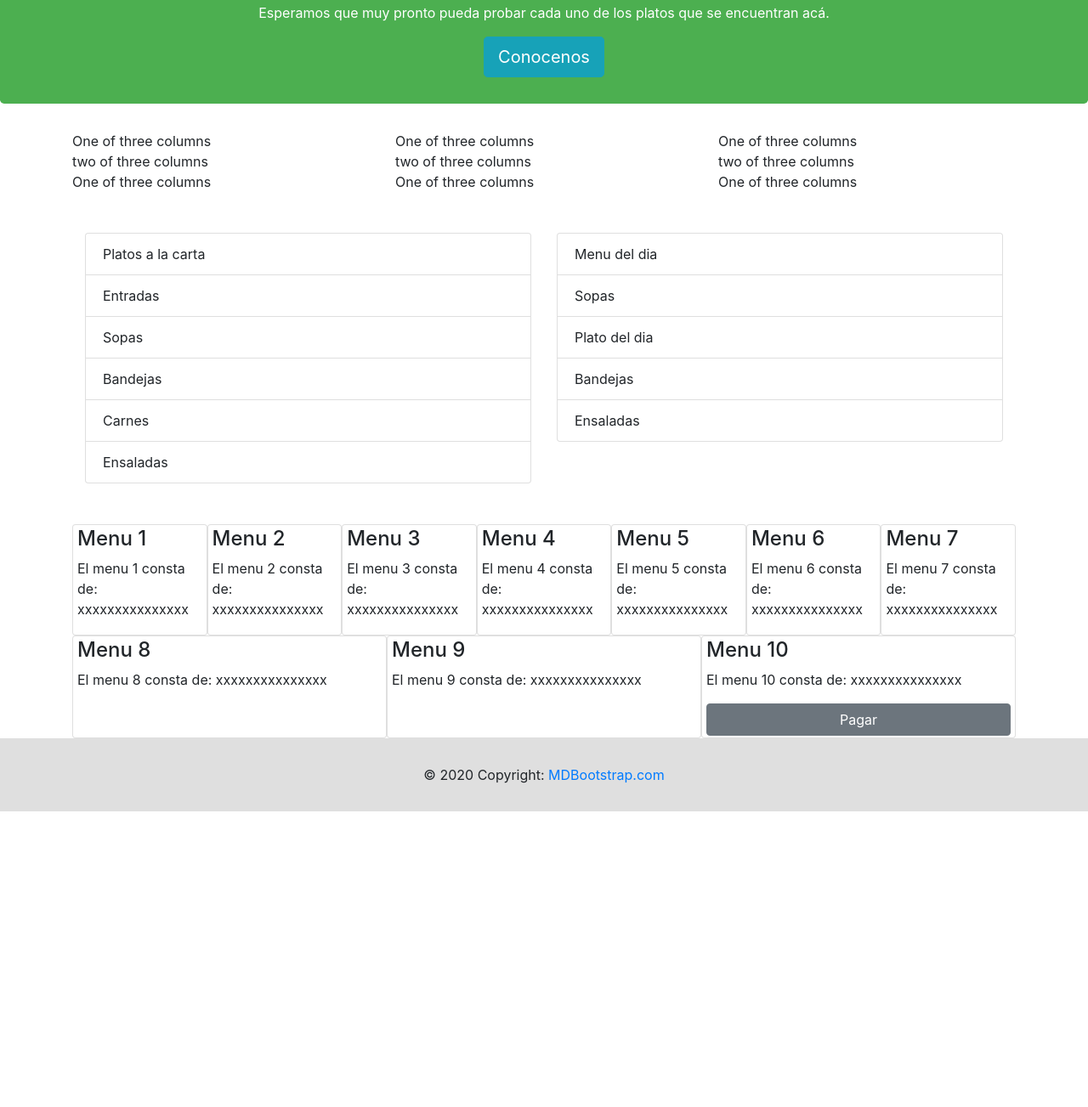
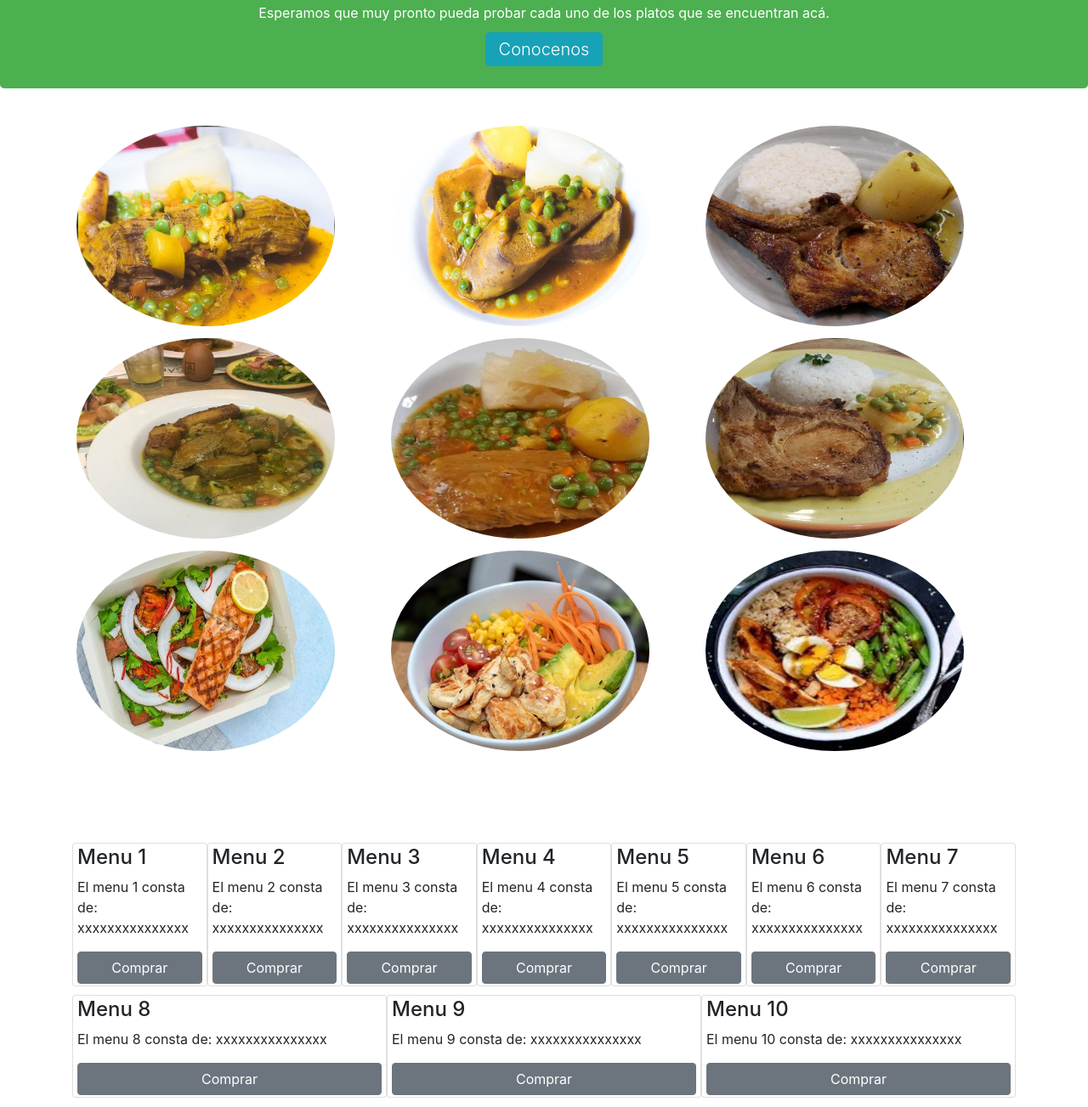
Before and after one commit to lilianrgg/delicias-lily_v2, a website: page index.html in a window 1280 px wide. Shown: the part 177-1480 px from the top of the page at 85% size. Before the commit the page ends 1132 px from the top, so only its background shows below. Drawn offline with nearby package versions, Linux system fonts and the light colour scheme.

Commit message:
se suben ajustes archivos index.html, se agregaron imagenes

```diff
--- a/css/main.css
+++ b/css/main.css
@@ -10,12 +10,23 @@
 
 .btn {
   color: a4a4a4;
+  width: 100%
+}
+
+.btnJumbotron {
+  color: a4a4a4;
 }
 
 .card{
   flex: 1 150px;
   padding: 2px 5px 2px 5px;
+  margin-top: 10px;
+}
 
+.cardImg{
+  flex: 1 350px;
+  padding: 2px 5px 2px 5px;
+  margin-top: 10px;
 }
 
 .footer {
@@ -23,4 +34,5 @@
    background-color: #dfdfdf; /* Green */
    margin-bottom: 0px
    color: white;
+   margin-top: 50px;
 }
--- a/index.html
+++ b/index.html
@@ -28,54 +28,50 @@
 	  <hr class="my-4">
 	  <p>Esperamos que muy pronto pueda probar cada uno de los platos que se encuentran acá.</p>
 	  <p class="lead">
-	    <a class="btn btn-info btn-lg" href="#" role="button">Conocenos</a>
+	    <a class="btnJumbotron btn-info btn-lg" href="#" role="button">Conocenos</a>
 	  </p>
 	</div>
 
 	<!-- Containeers-->
 	<div class="container">
-	  <div class="row align-items-left">
-	    <div class="col">
-	      One of three columns
+	  <div class="d-flex  flex-wrap">
+	    <div class="cardImg d-flex flex-column">
+	      <img src="img/img_comida1.jpg" class="rounded-circle" alt="Cinque Terre" width="304" height="236">
 	    </div>
-	    <div class="col">
-	      One of three columns
+	    <div class="cardImg d-flex flex-column">
+	      <img src="img/img_comida2.jpg" class="rounded-circle" alt="Cinque Terre" width="304" height="236">
 	    </div>
-	    <div class="col">
-	      One of three columns
+	    <div class="cardImg d-flex flex-column">
+	      <img src="img/img_comida3.jpg" class="rounded-circle" alt="Cinque Terre" width="304" height="236">
 	    </div>
-	  </div>
-	  <div class="row align-items-center">
-	    <div class="col">
-	      two of three columns
+	    <div class="cardImg d-flex flex-column">
+	      <img src="img/img_comida4.jpg" class="rounded-circle" alt="Cinque Terre" width="304" height="236">
 	    </div>
-	    <div class="col">
-	      two of three columns
+	    <div class="cardImg d-flex flex-column">
+	      <img src="img/img_comida5.jpg" class="rounded-circle" alt="Cinque Terre" width="304" height="236">
 	    </div>
-	    <div class="col">
-	      two of three columns
+	    <div class="cardImg d-flex flex-column">
+	      <img src="img/img_comida6.jpg" class="rounded-circle" alt="Cinque Terre" width="304" height="236">
 	    </div>
-	  </div>
-	  <div class="row align-items-end">
-	    <div class="col">
-	      One of three columns
+	    <div class="cardImg d-flex flex-column">
+	      <img src="img/img_comida7.jpg" class="rounded-circle" alt="Cinque Terre" width="304" height="236">
 	    </div>
-	    <div class="col">
-	      One of three columns
+	    <div class="cardImg d-flex flex-column">
+	      <img src="img/img_comida8-ens.jpg" class="rounded-circle" alt="Cinque Terre" width="304" height="236">
 	    </div>
-	    <div class="col">
-	      One of three columns
+	    <div class="cardImg d-flex flex-column">
+	     <img src="img/img_comida9-ens.jpg" class="rounded-circle" alt="Cinque Terre" width="304" height="236">
 	    </div>
 	  </div>
 	</div>
 
 	</br></br>
 
-	<!-- Lista-->
+	<!-- Lista, Uso de flex-->
+	<!--
 	<div class="container">
 
 	 <div class="d-flex">
-	<!-- Uso de flex-->
 	 	<div class="col">
 			 <ul class="list-group">
 			  <li class="list-group-item">Platos a la carta</li>
@@ -98,6 +94,7 @@
 
 	 </div>
 	</div>
+  -->
 
   </br></br>
 
@@ -108,46 +105,75 @@
 	     <div class="d-flex  flex-wrap flex-row-reverse">
 	  -->
 	 <div class="d-flex  flex-wrap">
-	     <div class="card">
+	     <div class="card d-flex flex-column justify-content-between">
 	     	<h4>Menu 1 </h4>
 	     	<p>El menu 1 consta de: xxxxxxxxxxxxxxx </p>
+	         <div>
+	     		<button type="button" class="btn btn-secondary">Comprar</button>
+	     	</div>
 	     </div>
-	     <div class="card">
+	     <div class="card d-flex flex-column justify-content-between">
 	     	<h4>Menu 2 </h4>
 	     	<p>El menu 2 consta de: xxxxxxxxxxxxxxx </p>
+	         <div>
+	     		<button type="button" class="btn btn-secondary">Comprar</button>
+	     	</div>
 	     </div>
-	     <div class="card">
+	     <div class="card d-flex flex-column justify-content-between">
 	     	<h4>Menu 3 </h4>
 	     	<p>El menu 3 consta de: xxxxxxxxxxxxxxx </p>
+	         <div>
+	     		<button type="button" class="btn btn-secondary">Comprar</button>
+	     	</div>
 	     </div>
-	     <div class="card">
+	     <div class="card d-flex flex-column justify-content-between">
 	     	<h4>Menu 4 </h4>
 	     	<p>El menu 4 consta de: xxxxxxxxxxxxxxx </p>
+	         <div>
+	     		<button type="button" class="btn btn-secondary">Comprar</button>
+	     	</div>
 	     </div>
-	     <div class="card">
+	     <div class="card d-flex flex-column justify-content-between">
 	     	<h4>Menu 5 </h4>
 	     	<p>El menu 5 consta de: xxxxxxxxxxxxxxx </p>
+	         <div>
+	     		<button type="button" class="btn btn-secondary">Comprar</button>
+	     	</div>
 	     </div>
-	     <div class="card">
+	     <div class="card d-flex flex-column justify-content-between">
 	     	<h4>Menu 6 </h4>
 	     	<p>El menu 6 consta de: xxxxxxxxxxxxxxx </p>
+	         <div>
+	     		<button type="button" class="btn btn-secondary">Comprar</button>
+	     	</div>
 	     </div>
-	     <div class="card">
+	     <div class="card d-flex flex-column justify-content-between">
 	     	<h4>Menu 7 </h4>
 	     	<p>El menu 7 consta de: xxxxxxxxxxxxxxx </p>
+	         <div>
+	     		<button type="button" class="btn btn-secondary">Comprar</button>
+	     	</div>
 	     </div>
-	     <div class="card">
+	    <div class="card d-flex flex-column justify-content-between">
 	     	<h4>Menu 8</h4>
 	     	<p>El menu 8 consta de: xxxxxxxxxxxxxxx </p>
+	         <div>
+	     		<button type="button" class="btn btn-secondary">Comprar</button>
+	     	</div>
 	     </div>
-	     <div class="card">
+	     <div class="card d-flex flex-column justify-content-between">
 	     	<h4>Menu 9</h4>
 	     	<p>El menu 9 consta de: xxxxxxxxxxxxxxx </p>
+	         <div>
+	     		<button type="button" class="btn btn-secondary">Comprar</button>
+	     	</div>
 	     </div>
-	     <div class="card">
+	     <div class="card d-flex flex-column justify-content-between">
 	     	<h4>Menu 10</h4>
-	     	<p>El menu 10 consta de: xxxxxxxxxxxxxxx </p>
-	     	<button type="button" class="btn btn-secondary">Pagar</button>
+	     		<p>El menu 10 consta de: xxxxxxxxxxxxxxx </p>
+	     	<div>
+	     		<button type="button" class="btn btn-secondary">Comprar</button>
+	     	</div>
 	     </div>
 	 </div>
 	</div>
```
Also changed, not shown: img/img_comida1.JPG (added), img/img_comida10.JPG (added), img/img_comida11.JPG (added), img/img_comida2.JPG (added), img/img_comida3.JPG (added), img/img_comida4.JPG (added), img/img_comida5.JPG (added), img/img_comida6.JPG (added), img/img_comida7.JPG (added), img/img_comida8-ens.JPG (added), img/img_comida9-ens.JPG (added).
